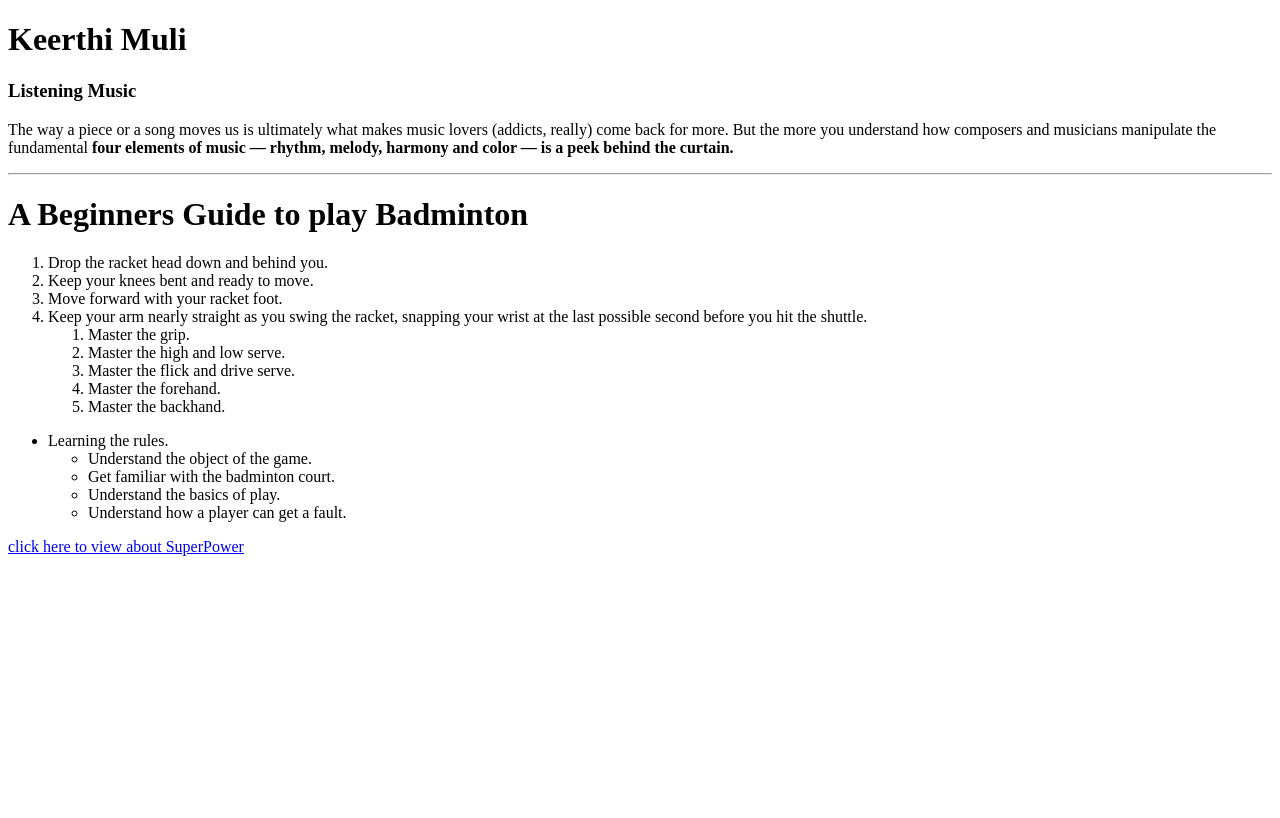
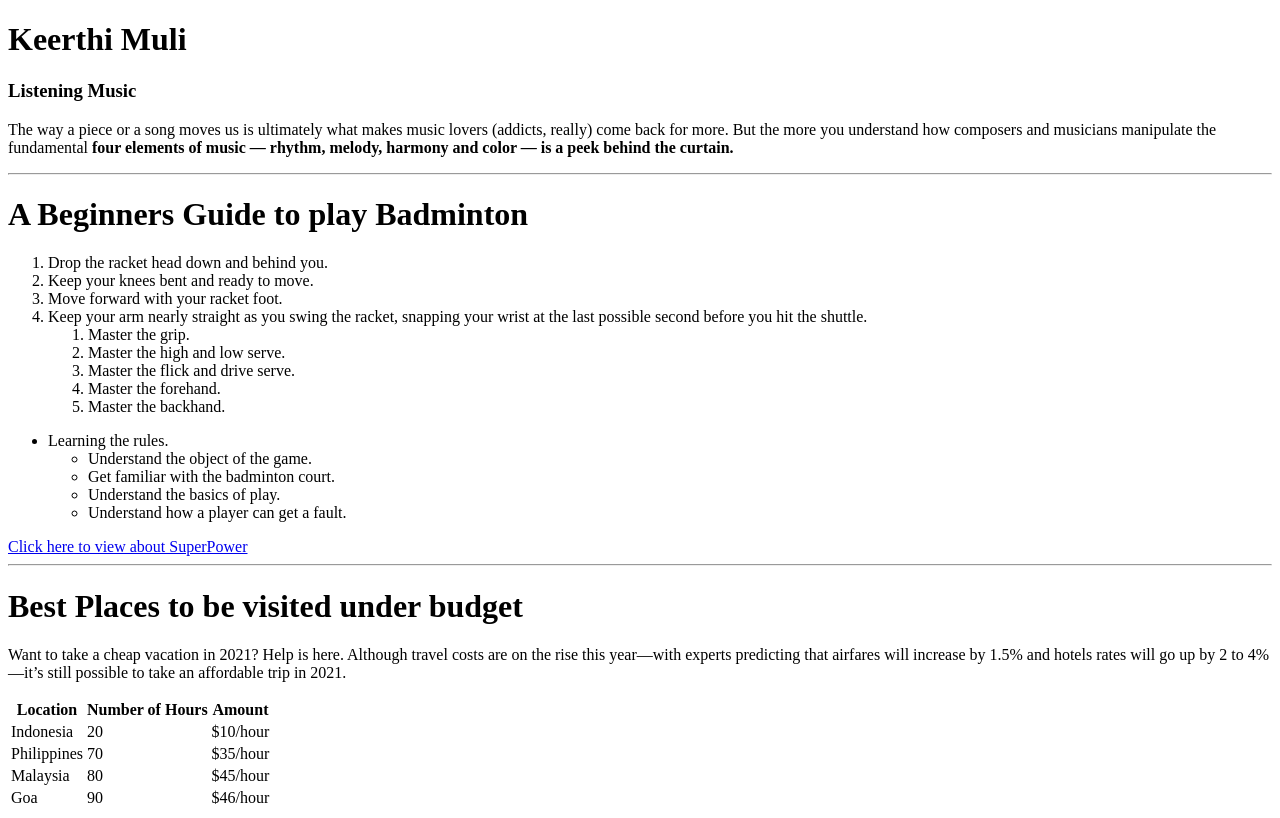
Before and after one commit to 44-563-Web-Apps-S21/webapps-s21-assignment-3-KeerthiMuli, a plain HTML site: page index.html in a window 1280 px wide. Drawn offline with Linux system fonts and the light colour scheme.

Commit message:
Table has been created in index.html

```diff
--- a/index.html
+++ b/index.html
@@ -37,6 +37,37 @@
         </ul>
     </ul>
 
-    <a href="Aboutme.html">click here to view about SuperPower</a>
+    <a href="Aboutme.html">Click here to view about SuperPower</a>
+    <hr>
+    <h1>Best Places to be visited under budget</h1>
+    <p>Want to take a cheap vacation in 2021? Help is here. Although travel costs are on the rise this year—with experts predicting that airfares
+        will increase by 1.5% and hotels rates will go up by 2 to 4%—it’s still possible to take an affordable trip in 2021.</p>
+    <table>
+    <tr>
+        <th>Location</th>
+        <th>Number of Hours</th>
+        <th>Amount</th>
+      </tr>
+      <tr>
+        <td>Indonesia</td>
+        <td>20</td>
+        <td>$10/hour</td>
+      </tr>
+      <tr>
+        <td>Philippines</td>
+        <td>70</td>
+        <td>$35/hour</td>
+      </tr>
+      <tr>
+        <td>Malaysia</td>
+        <td>80</td>
+        <td>$45/hour</td>
+      </tr>
+      <tr>
+        <td>Goa</td>
+        <td>90</td>
+        <td>$46/hour</td>
+      </tr>
+    </table>
     </body>
     </html>
```
